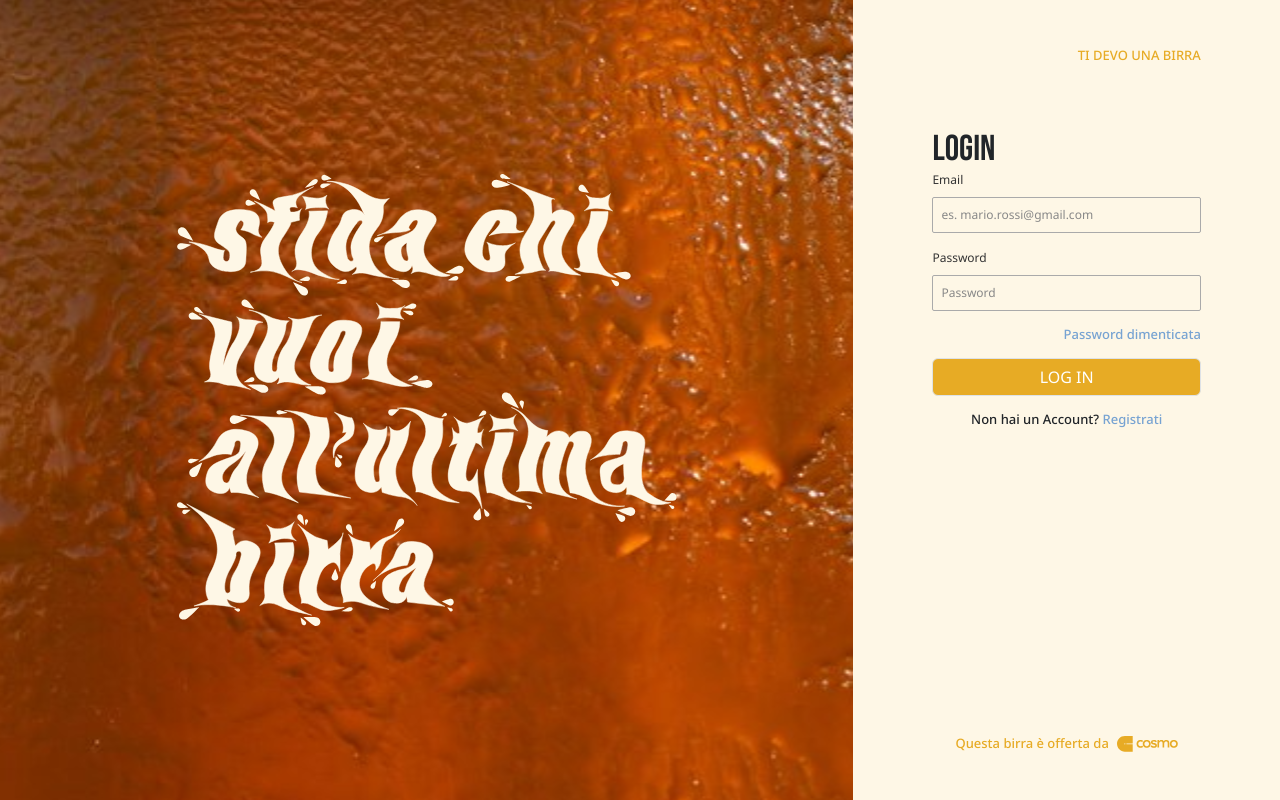
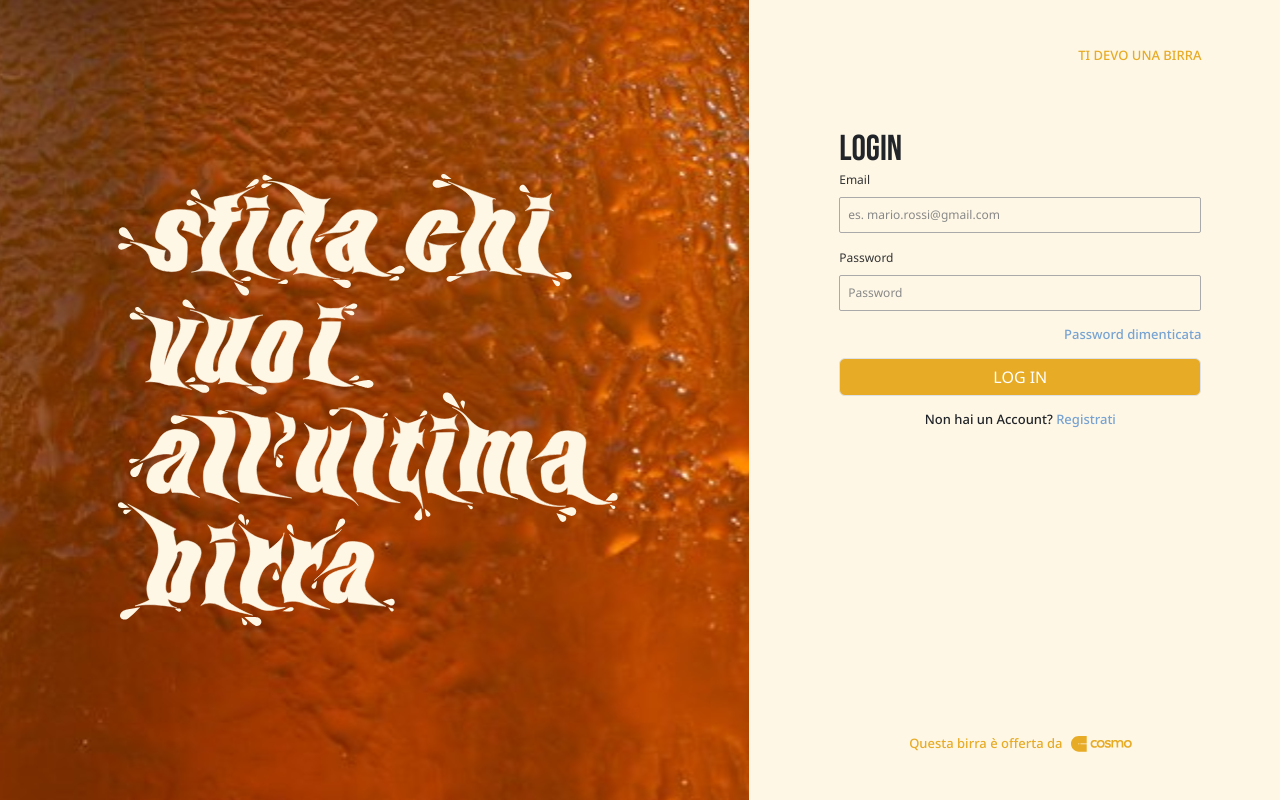
Before and after one commit to manuelgaleone/cosmo-beer, a Next.js app: page /login in a window 1280 px wide. Built offline with nearby package versions, Linux system fonts and the light colour scheme.

Commit message:
Solving row

```diff
--- a/package.json
+++ b/package.json
@@ -14,7 +14,7 @@
   "dependencies": {
     "@reduxjs/toolkit": "^1.9.5",
     "axios": "^1.4.0",
-    "bootstrap": "^5.3.1",
+    "bootstrap": "^5.3.3",
     "date-fns": "^2.30.0",
     "moment": "^2.29.4",
     "next": "^13.4.12",
--- a/pages/login.js
+++ b/pages/login.js
@@ -21,15 +21,16 @@ const Login = () => {
   }
 
   return (
-    <Row className='vh-100 m-0 p-0'>
-      <div className='col-12 col-lg-8 m-0 back-beer-1 p-3 d-none d-lg-flex justify-content-center'>
+    <Row className='vh-100'>
+      <div className='d-flex m-0 p-0'>
+        <div className='col-12 col-lg-7 m-0 back-beer-1 p-3 d-none d-lg-flex justify-content-center'>
           <Image
             src={beerTitle}
             alt='Beer title'
             className='beer-login-title img-fluid'
           />
         </div>
-      <div className='col-12 col-lg-4 m-0 back-accent-super-light d-flex flex-column justify-content-between align-items-center py-5'>
+        <div className='col-12 col-lg-5 m-0 back-accent-super-light d-flex flex-column justify-content-between align-items-center py-5'>
           <div className='col-8 login-content p-0 m-0'>
             <h6 className='accent pb-5 p-0 m-0 text-end'>TI DEVO UNA BIRRA</h6>
             <h2 className='bebas-regular pt-3 m-0'>LOGIN</h2>
@@ -65,6 +66,7 @@ const Login = () => {
               />
             </div>
         </div>
+      </div>
     </Row>
   );
 };
```
Lines whose indentation alone changed are shown as unchanged.
